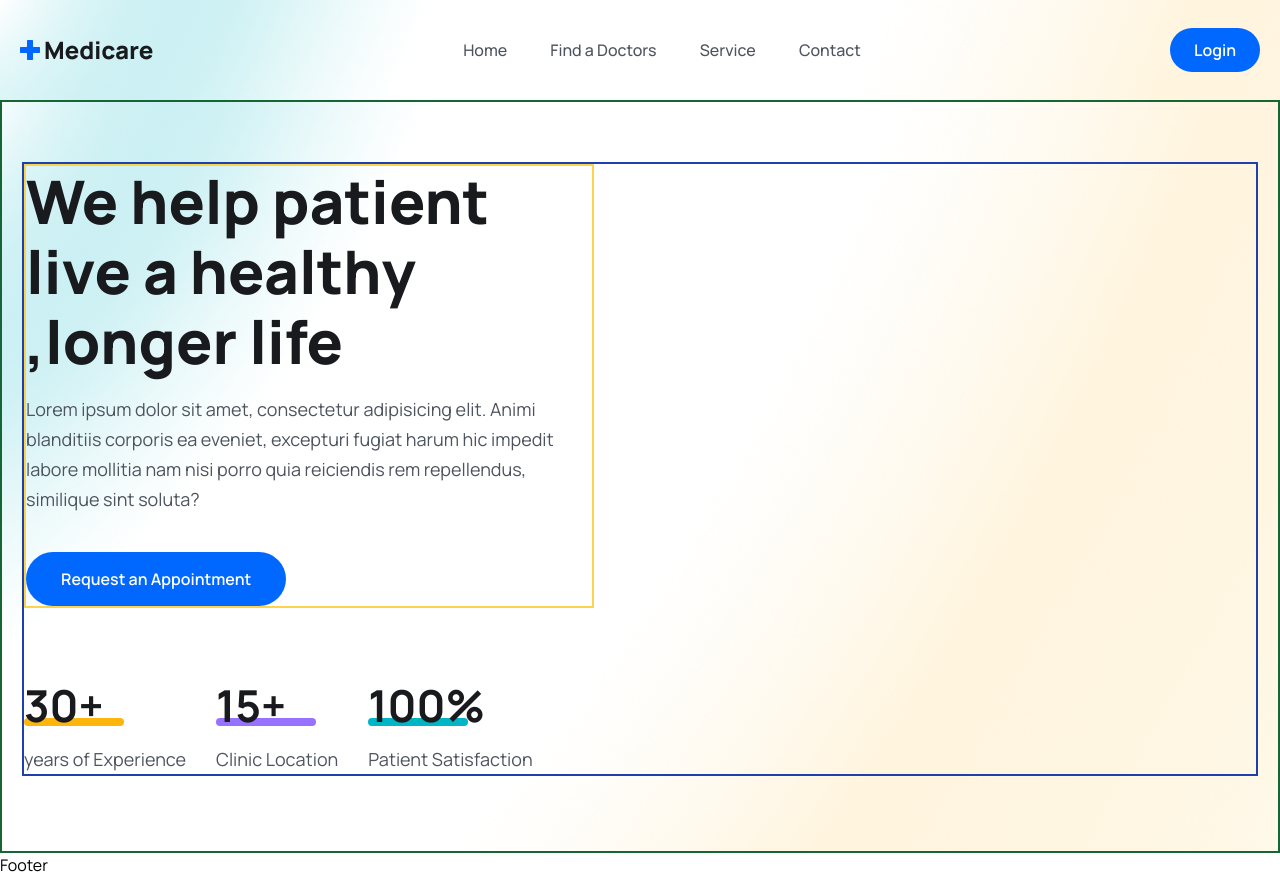
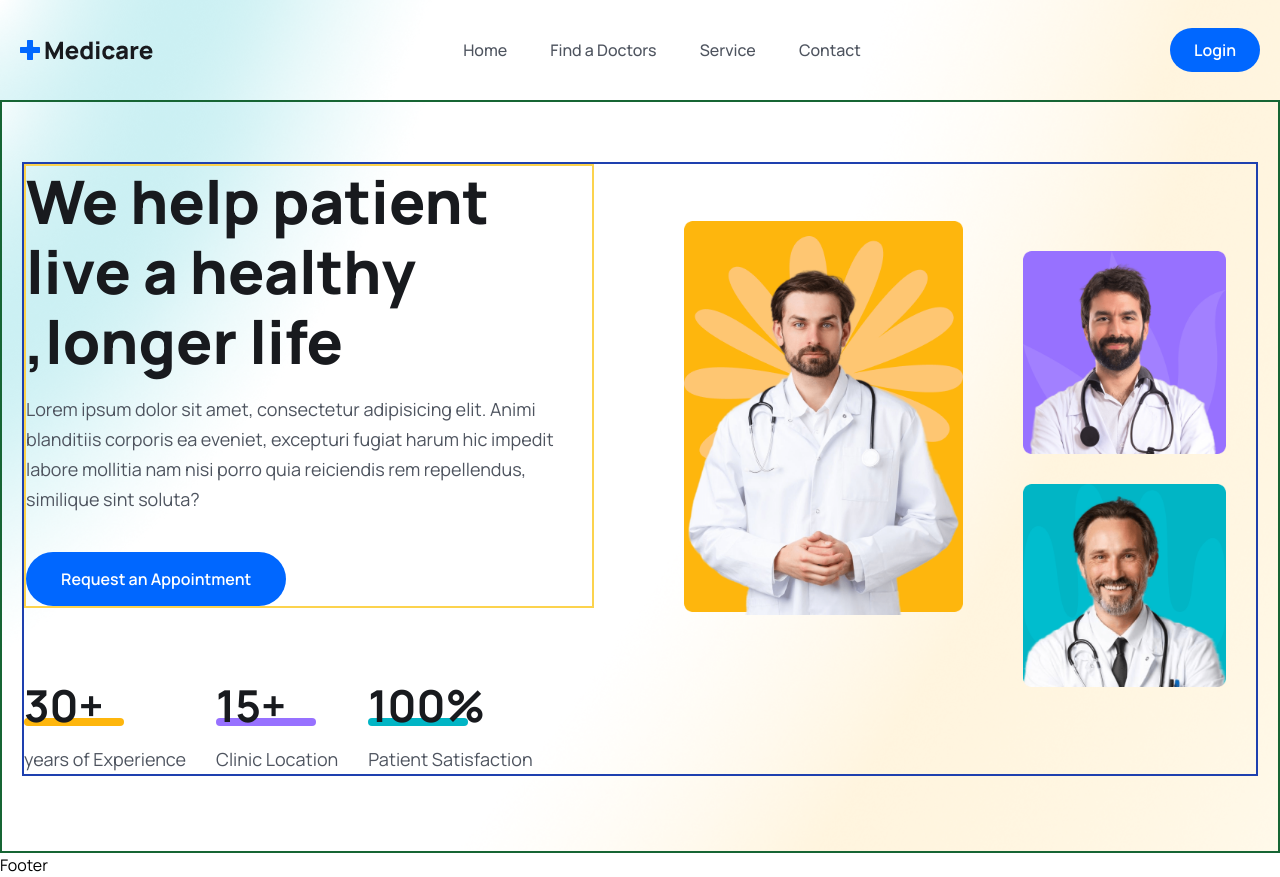
Before and after one commit to SalmanMohammed2001/Doctor_Appointement, a React (Vite) app: page / in a window 1280 px wide. Built offline with nearby package versions, Linux system fonts and the light colour scheme.

Commit message:
header section end

```diff
--- a/src/pages/Home.tsx
+++ b/src/pages/Home.tsx
@@ -1,3 +1,7 @@
+
+import heroImh01 from '../assets/images/hero-img01.png'
+import heroImh02 from '../assets/images/hero-img02.png'
+import heroImh03 from '../assets/images/hero-img03.png'
 const Home = () => {
     return (
         <div>
@@ -46,10 +50,21 @@ const Home = () => {
                             </div>
                         </div>
                         {/*=============hero content============*/}
+                        <div className="flex gap-[30px] justify-end">
+                            <div>
+                                <img className="w-full" src={heroImh01} alt=""/>
+                            </div>
+                            <div className="m-[30px]">
+                                <img className="w-full mb-[30px]" src={heroImh02} alt=""/>
+                                <img className="w-full" src={heroImh03} alt=""/>
+                            </div>
+                        </div>
+
                     </div>
                 </div>
+            </section>
 
-            </section>
+            {/*===============Hero end=========================================*/}
         </div>
     );
 };
```
